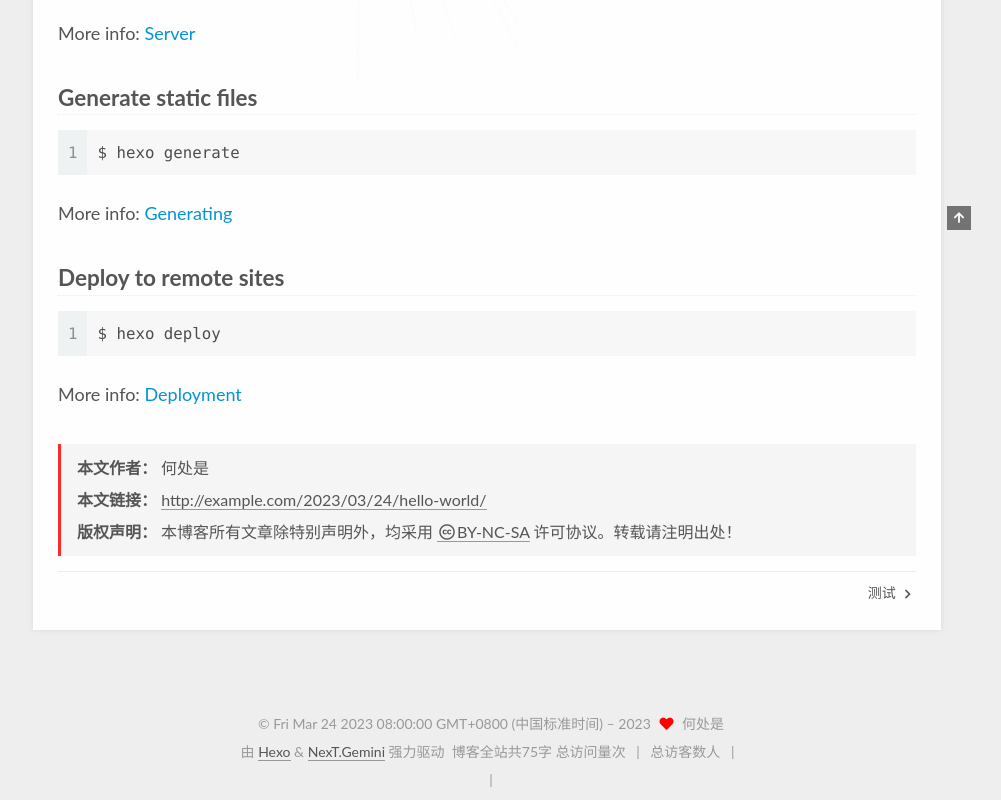
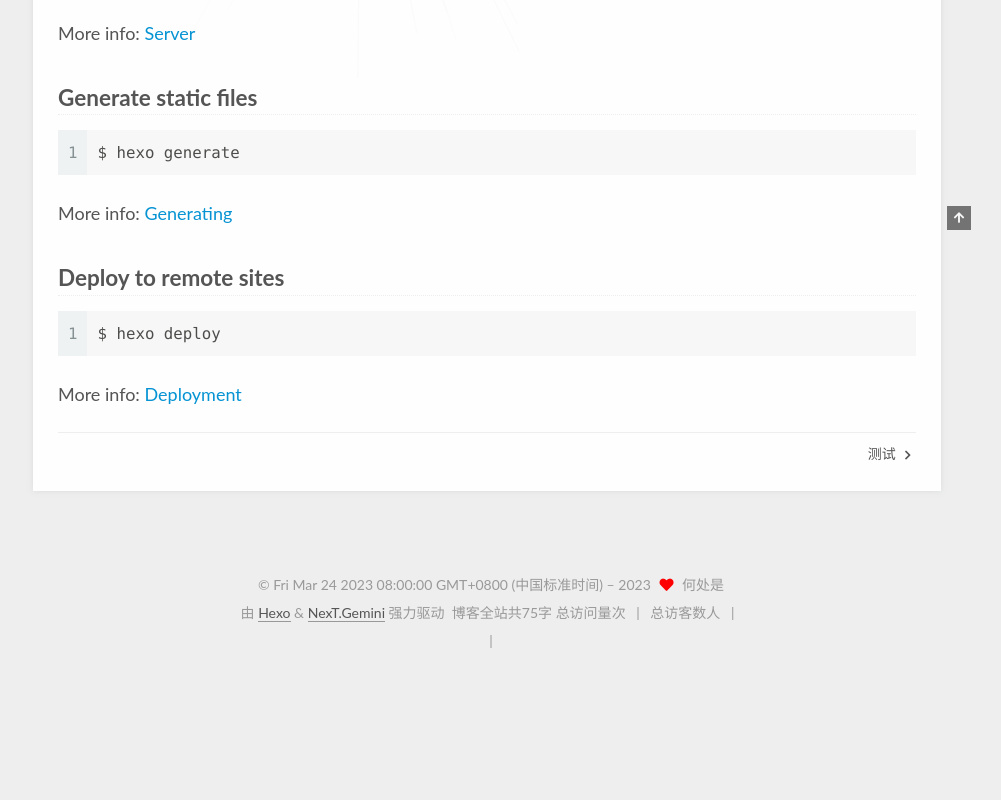
Before and after one commit to Mountain-Green-Chow/mountain-green-chow.github.io, a plain HTML site: page 2023/03/24/hello-world/index.html in a window 1280 px wide. Shown: the part 670-1470 px from the top of the page, without its empty margins (279-1280 px from the left). After the commit the page ends 1345 px from the top, so only its background shows below. Drawn offline with Linux system fonts and the light colour scheme; some packages are replaced by stand-ins of ours; animation ran at ten frames a second; a script that the page names is missing.

Commit message:
Site updated: 2023-03-26 02:39:35

```diff
--- a/2023/03/24/hello-world/index.html
+++ b/2023/03/24/hello-world/index.html
@@ -261,23 +261,6 @@
 
 
 
-
-<div>
-<ul class="post-copyright">
-  <li class="post-copyright-author">
-    <strong>本文作者： </strong>何处是
-  </li>
-  <li class="post-copyright-link">
-    <strong>本文链接：</strong>
-    <a href="http://example.com/2023/03/24/hello-world/" title="Hello World">http://example.com/2023/03/24/hello-world/</a>
-  </li>
-  <li class="post-copyright-license">
-    <strong>版权声明： </strong>本博客所有文章除特别声明外，均采用 <a href="https://creativecommons.org/licenses/by-nc-sa/4.0/" rel="noopener" target="_blank"><i class="fab fa-fw fa-creative-commons"></i>BY-NC-SA</a> 许可协议。转载请注明出处！
-  </li>
-</ul>
-</div>
-
-
       <footer class="post-footer">
 
 
@@ -370,6 +353,9 @@
       </div>
   </nav>
 </div>
+  <div class="cc-license motion-element" itemprop="license">
+    <a href="https://creativecommons.org/licenses/by-nc-sa/4.0/" class="cc-opacity" rel="noopener" target="_blank"><img src="/images/cc-by-nc-sa.svg" alt="Creative Commons"></a>
+  </div>
 
 
 
--- a/css/main.css
+++ b/css/main.css
@@ -1169,7 +1169,7 @@ pre .javascript .function {
 }
 .links-of-author a::before,
 .links-of-author span.exturl::before {
-  background: #ec8fa3;
+  background: #fff4df;
   border-radius: 50%;
   content: ' ';
   display: inline-block;
@@ -1979,13 +1979,6 @@ pre .javascript .function {
 #qr p {
   text-align: center;
 }
-.post-copyright {
-  background: var(--card-bg-color);
-  border-left: 3px solid #ff2a2a;
-  list-style: none;
-  margin: 2em 0 0;
-  padding: 0.5em 1em;
-}
 .category-all-page .category-all-title {
   text-align: center;
 }
```
Also changed, not shown: 2023/03/25/测试/index.html (+3 -17 lines), about/index.html (+3 -0 lines), archives/2023/03/index.html (+3 -0 lines), archives/2023/index.html (+3 -0 lines), archives/index.html (+3 -0 lines), categories/index.html (+3 -0 lines), index.html (+3 -0 lines), resources/index.html (+3 -0 lines), tags/index.html (+3 -0 lines).
